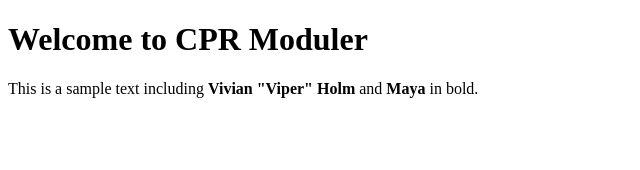
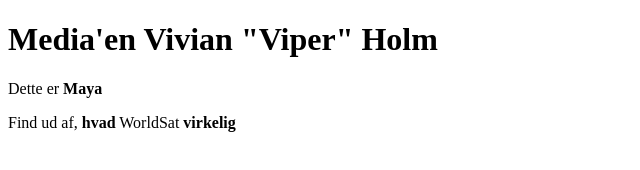
Before and after one commit to henriknielsen1/CPR-Moduler, a plain HTML site: page index.html in a window 1280 px wide. Shown: the whole page, without its empty margins (0-640 px from the left). Drawn offline with Linux system fonts and the light colour scheme.

```diff
--- a/index.html
+++ b/index.html
@@ -6,7 +6,8 @@
     <title>CPR Moduler</title>
 </head>
 <body>
-    <h1>Welcome to CPR Moduler</h1>
-    <p>This is a sample text including <strong>Vivian "Viper" Holm</strong> and <strong>Maya</strong> in bold.</p>
+    <h1>Media'en <strong>Vivian "Viper" Holm</strong></h1>
+    <p>Dette er <strong>Maya</strong></p>
+    <p>Find ud af, <strong>hvad</strong> WorldSat <strong>virkelig</strong></p>
 </body>
 </html>
```
